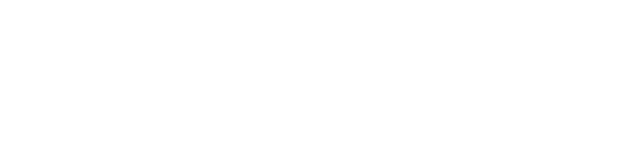
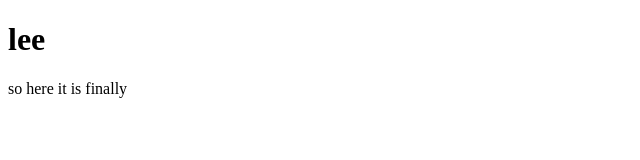
Before and after one commit to Viki0703/kshitij-trail, a plain HTML site: page index.html in a window 1280 px wide. Shown: the whole page, without its empty margins (0-640 px from the left). Drawn offline with Linux system fonts and the light colour scheme.

Commit message:
Update index.html

```diff
--- a/index.html
+++ b/index.html
@@ -7,6 +7,8 @@
     <title>Document</title>
 </head>
 <body>
+    <h1> lee </h1>
+    <p> so here it is finally </p>
     <script src="game.js"></script>
 </body>
 </html>
```
